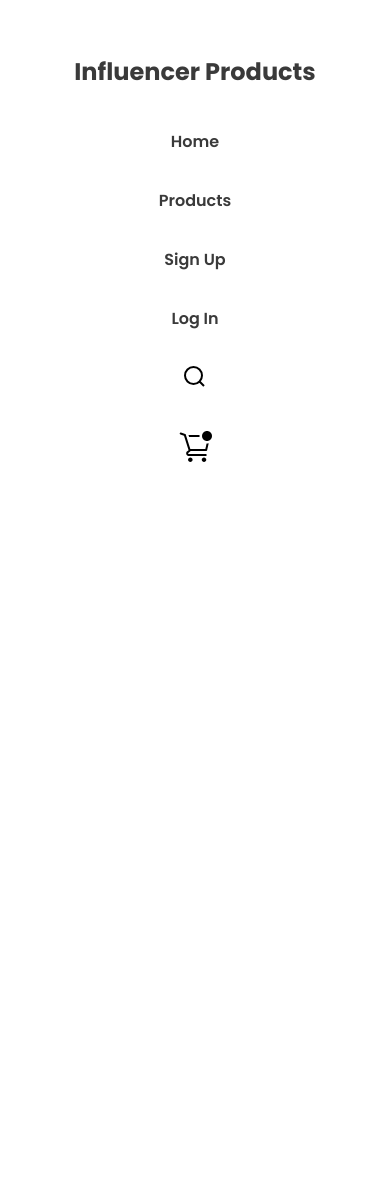
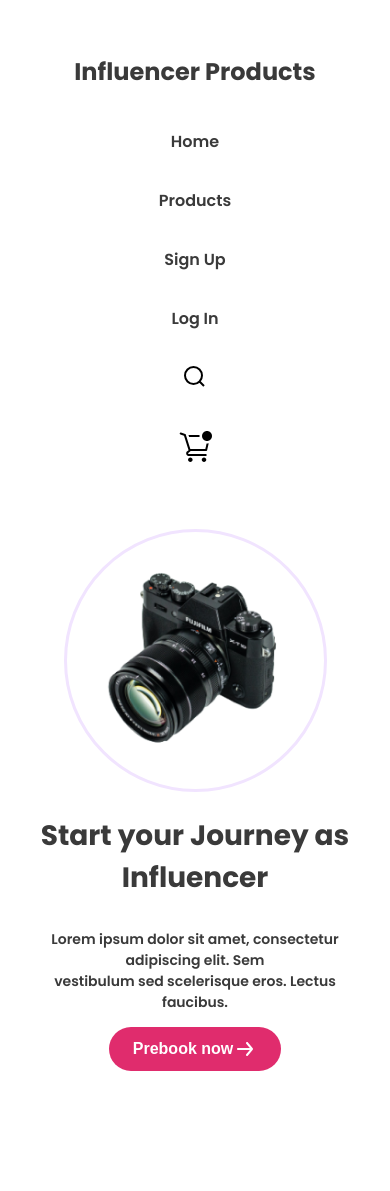
Before and after one commit to Jubayer-K/influencer-gear-website, a plain HTML site: page index.html in a window 390 px wide. Before the commit the page ends 844 px from the top, so only its background shows below. Drawn offline with Linux system fonts and the light colour scheme.

Commit message:
added responsive banner section

```diff
--- a/index.html
+++ b/index.html
@@ -52,6 +52,26 @@
             </ul>
         </nav>
 
+        <section class="banner">
+            <div class="banner-container">
+                <div class="banner">
+                    <h1 class="banner-title">Start your Journey as <br>
+                        Influencer</h1>
+                    <p class="banner-description">Lorem ipsum dolor sit amet, consectetur adipiscing elit. Sem <br> vestibulum sed scelerisque eros. Lectus faucibus.</p>
+                    <button class="btn-prebook">Prebook now <svg xmlns="http://www.w3.org/2000/svg" width="24"
+                            height="24" viewBox="0 0 24 24" fill="none">
+                            <path
+                                d="M5 13H16.86L13.23 17.36C13.146 17.4611 13.0826 17.5778 13.0437 17.7034C13.0047 17.829 12.9909 17.961 13.003 18.0919C13.0274 18.3564 13.1558 18.6003 13.36 18.77C13.5642 18.9397 13.8275 19.0214 14.0919 18.997C14.3563 18.9726 14.6003 18.8442 14.77 18.64L19.77 12.64C19.8036 12.5923 19.8337 12.5421 19.86 12.49C19.86 12.44 19.91 12.41 19.93 12.36C19.9753 12.2453 19.9991 12.1233 20 12C19.9991 11.8767 19.9753 11.7547 19.93 11.64C19.93 11.59 19.88 11.56 19.86 11.51C19.8337 11.4579 19.8036 11.4077 19.77 11.36L14.77 5.36C14.676 5.24712 14.5582 5.15634 14.4252 5.09412C14.2921 5.0319 14.1469 4.99976 14 5C13.7663 4.99955 13.5399 5.08092 13.36 5.23C13.2587 5.31395 13.175 5.41705 13.1137 5.5334C13.0523 5.64975 13.0145 5.77705 13.0025 5.90803C12.9904 6.03901 13.0043 6.17108 13.0433 6.29668C13.0824 6.42229 13.1458 6.53895 13.23 6.64L16.86 11H5C4.73478 11 4.48043 11.1054 4.29289 11.2929C4.10536 11.4804 4 11.7348 4 12C4 12.2652 4.10536 12.5196 4.29289 12.7071C4.48043 12.8946 4.73478 13 5 13Z"
+                                fill="white" />
+                        </svg></button>
+                </div>
+                <div class="banner-img">
+                    <img src="assets/images/main-camera.png" alt="">
+                </div>
+            </div>
+
+        </section>
+
     </header>
     <main>
 
--- a/style.css
+++ b/style.css
@@ -9,7 +9,7 @@ body {
 nav {
   display: flex;
   justify-content: space-between;
-  padding: 30px 120px ;
+  padding: 30px 120px;
   padding-bottom: 10px;
 }
 .nav-title {
@@ -30,34 +30,145 @@ nav ul li a {
   text-decoration: none;
   color: #3a3a3a;
 }
+/* banner section styles */
+.banner-container {
+  display: flex;
+  justify-content: space-between;
+  padding: 120px;
+}
+.banner-title {
+  color: #3a3a3a;
+  font-size: 4.25rem;
+  font-weight: 700;
+  line-height: 4.375rem;
+}
+.banner-description {
+  color: #3a3a3a;
+  font-size: 1rem;
+  font-weight: 600;
+  margin-top: -30px;
+}
+.banner-img img {
+  position: relative;
+  left: 80px;
+  top: 30px;
+  width: 440px;
+  height: 414px;
+}
+.banner-img {
+  background: url("assets/images/Circle.svg");
+  background-repeat: no-repeat;
+  background-position: top;
+  width: 600px;
+  height: 600px;
+}
+.btn-prebook {
+  border-radius: 41px;
+  background: #e02c6d;
+  color: #fff;
+  padding: 10px 24px;
+  border: none;
+  display: flex;
+  align-items: center;
+  font-size: 1rem;
+  font-weight: 700;
+  cursor: pointer;
+}
 
 /* responsive styles */
 /* mobile devices */
-@media screen and (max-width:576px) {
-    nav ,nav ul{
+@media screen and (max-width: 576px) {
+  nav,
+  nav ul {
     flex-direction: column;
     align-items: center;
   }
-    nav ul{
+  nav ul {
     padding-left: 0px;
   }
-    .nav-title{
+  .nav-title {
     text-wrap: nowrap;
+  }
+  .banner {
+    text-align: center;
+  }
+  .banner-title {
+    font-size: 1.75rem;
+    text-wrap: nowrap;
+    line-height: normal;
+
+  }
+  .banner-description{
+    font-size: 0.875rem;
+    margin-top: 30px;
+  }
+  .banner-container {
+    flex-direction: column-reverse;
+    align-items: center;
+  }
+  .banner-img {
+    margin-top: -90px;
+    width: 257px;
+    height: 257px;
+    border-radius: 257px;
+    background: none;
+    border: 3px solid #f1e4ff;
+  }
+  .banner-img img {
+    width: 202px;
+    height: 190px;
+    position: relative;
+    left: 0px;
+  }
+  .btn-prebook {
+    margin: auto;
   }
 }
 
 /* tablet devices */
-@media screen and (min-width:576px) and (max-width:996px) {
-
+@media screen and (min-width: 576px) and (max-width: 996px) {
   nav {
     flex-direction: column;
     align-items: center;
   }
-    nav ul{
+  nav ul {
     padding-left: 0px;
   }
-    .nav-title{
+  .nav-title {
     text-wrap: nowrap;
   }
+  .banner {
+    text-align: center;
+  }
+  .banner-title {
+    font-size: 2.75rem;
+    text-wrap: nowrap;
+    line-height: normal;
+
+  }
+  .banner-description{
+    font-size: 0.875rem;
+    margin-top: 30px;
+  }
+  .banner-container {
+    flex-direction: column-reverse;
+    align-items: center;
+  }
+  .banner-img {
+    margin-top: -70px;
+    width: 357px;
+    height: 357px;
+    border-radius: 257px;
+    background: none;
+    border: 3px solid #f1e4ff;
+  }
+  .banner-img img {
+    width: 302px;
+    height: 290px;
+    position: relative;
+    left: 0px;
+  }
+  .btn-prebook {
+    margin: auto;
   }
 }
```
Also changed, not shown: assets/images/Circle.svg (renamed from assets/images/Circle design.svg). Lines whose indentation alone changed are shown as unchanged.
